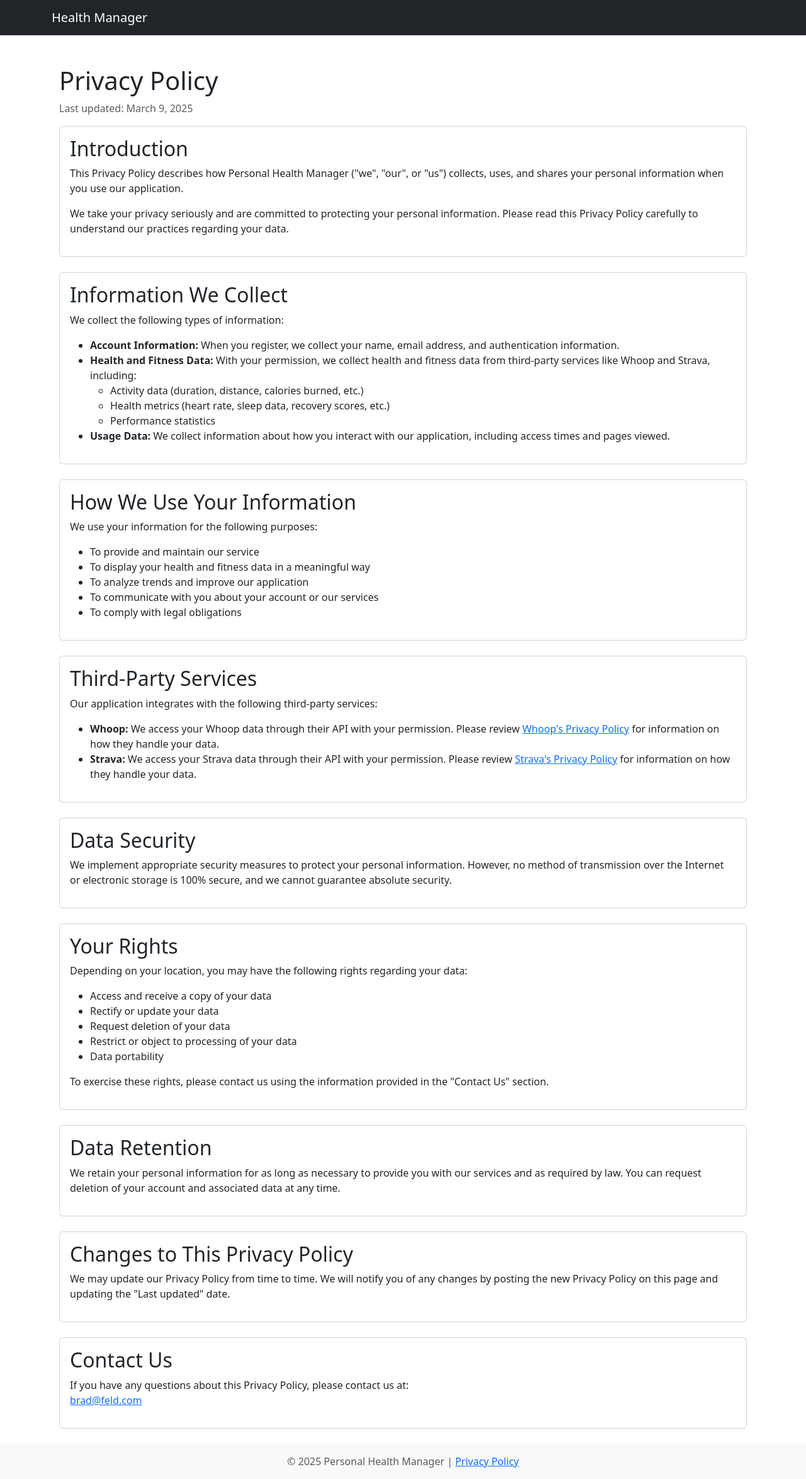
After one commit to bradfeld/personal-health-manager, a Django app: page /privacy/ in a window 1280 px wide. The commit adds this page. Shown: the whole page at 63% size. Run offline with Django 5.2, Linux system fonts and the light colour scheme; parts of the project's set-up code (start-up, migrations or seed data) failed here and were passed over.

Commit message:
Add privacy policy page with proper routing and footer link

```diff
--- a/core/views.py
+++ b/core/views.py
@@ -137,3 +137,6 @@ class MetricsListView(LoginRequiredMixin, ListView):
     def get_context_data(self, **kwargs):
         context = super().get_context_data(**kwargs)
         return context
+
+class PrivacyPolicyView(TemplateView):
+    template_name = 'core/privacy_policy.html'
--- a/health_manager/urls.py
+++ b/health_manager/urls.py
@@ -1,7 +1,7 @@
 from django.contrib import admin
 from django.urls import path, include
 from django.contrib.auth import views as auth_views
-from core.views import ActivityListView, ActivityDetailView, MetricsListView
+from core.views import ActivityListView, ActivityDetailView, MetricsListView, PrivacyPolicyView
 from users.views import RegisterView, settings
 from integrations.views import (
     sync_strava, sync_whoop, whoop_webhook,
@@ -24,6 +24,7 @@ urlpatterns = [
     path('strava/<int:pk>/', ActivityDetailView.as_view(), name='activity_detail'),
     path('whoop/', MetricsListView.as_view(), name='metrics'),
     path('settings/', settings, name='settings'),
+    path('privacy/', PrivacyPolicyView.as_view(), name='privacy_policy'),
 
     # Social Auth URLs - move these before other URLs to ensure proper routing
     path('', include('social_django.urls', namespace='social')),
--- a/templates/base.html
+++ b/templates/base.html
@@ -7,7 +7,7 @@
     <link href="https://cdn.jsdelivr.net/npm/bootstrap@5.3.0/dist/css/bootstrap.min.css" rel="stylesheet">
     <script src="https://cdn.jsdelivr.net/npm/chart.js"></script>
 </head>
-<body>
+<body class="d-flex flex-column min-vh-100">
     <nav class="navbar navbar-expand-lg navbar-dark bg-dark">
         <div class="container">
             <a class="navbar-brand" href="{% url 'metrics' %}">Health Manager</a>
@@ -25,7 +25,7 @@
         </div>
     </nav>
 
-    <div class="container mt-4">
+    <div class="container mt-4 flex-grow-1">
         {% if messages %}
             {% for message in messages %}
                 <div class="alert alert-{{ message.tags }} alert-dismissible fade show" role="alert">
@@ -37,6 +37,12 @@
         {% block content %}{% endblock %}
     </div>
 
+    <footer class="footer mt-auto py-3 bg-light">
+        <div class="container text-center">
+            <span class="text-muted">© {% now "Y" %} Personal Health Manager | <a href="{% url 'privacy_policy' %}">Privacy Policy</a></span>
+        </div>
+    </footer>
+
     <script src="https://cdn.jsdelivr.net/npm/bootstrap@5.3.0/dist/js/bootstrap.bundle.min.js"></script>
 </body>
 </html>
--- /dev/null
+++ b/templates/core/privacy_policy.html
@@ -0,0 +1,120 @@
+{% extends 'base.html' %}
+
+{% block title %}Privacy Policy - Personal Health Manager{% endblock %}
+
+{% block content %}
+<div class="container mt-4">
+    <h1>Privacy Policy</h1>
+    <p class="text-muted">Last updated: {% now "F j, Y" %}</p>
+
+    <div class="card mb-4">
+        <div class="card-body">
+            <h2>Introduction</h2>
+            <p>
+                This Privacy Policy describes how Personal Health Manager ("we", "our", or "us") collects, uses, and shares your personal information when you use our application.
+            </p>
+            <p>
+                We take your privacy seriously and are committed to protecting your personal information. Please read this Privacy Policy carefully to understand our practices regarding your data.
+            </p>
+        </div>
+    </div>
+
+    <div class="card mb-4">
+        <div class="card-body">
+            <h2>Information We Collect</h2>
+            <p>We collect the following types of information:</p>
+            <ul>
+                <li><strong>Account Information:</strong> When you register, we collect your name, email address, and authentication information.</li>
+                <li><strong>Health and Fitness Data:</strong> With your permission, we collect health and fitness data from third-party services like Whoop and Strava, including:
+                    <ul>
+                        <li>Activity data (duration, distance, calories burned, etc.)</li>
+                        <li>Health metrics (heart rate, sleep data, recovery scores, etc.)</li>
+                        <li>Performance statistics</li>
+                    </ul>
+                </li>
+                <li><strong>Usage Data:</strong> We collect information about how you interact with our application, including access times and pages viewed.</li>
+            </ul>
+        </div>
+    </div>
+
+    <div class="card mb-4">
+        <div class="card-body">
+            <h2>How We Use Your Information</h2>
+            <p>We use your information for the following purposes:</p>
+            <ul>
+                <li>To provide and maintain our service</li>
+                <li>To display your health and fitness data in a meaningful way</li>
+                <li>To analyze trends and improve our application</li>
+                <li>To communicate with you about your account or our services</li>
+                <li>To comply with legal obligations</li>
+            </ul>
+        </div>
+    </div>
+
+    <div class="card mb-4">
+        <div class="card-body">
+            <h2>Third-Party Services</h2>
+            <p>Our application integrates with the following third-party services:</p>
+            <ul>
+                <li><strong>Whoop:</strong> We access your Whoop data through their API with your permission. Please review <a href="https://www.whoop.com/privacy/" target="_blank">Whoop's Privacy Policy</a> for information on how they handle your data.</li>
+                <li><strong>Strava:</strong> We access your Strava data through their API with your permission. Please review <a href="https://www.strava.com/legal/privacy" target="_blank">Strava's Privacy Policy</a> for information on how they handle your data.</li>
+            </ul>
+        </div>
+    </div>
+
+    <div class="card mb-4">
+        <div class="card-body">
+            <h2>Data Security</h2>
+            <p>
+                We implement appropriate security measures to protect your personal information. However, no method of transmission over the Internet or electronic storage is 100% secure, and we cannot guarantee absolute security.
+            </p>
+        </div>
+    </div>
+
+    <div class="card mb-4">
+        <div class="card-body">
+            <h2>Your Rights</h2>
+            <p>Depending on your location, you may have the following rights regarding your data:</p>
+            <ul>
+                <li>Access and receive a copy of your data</li>
+                <li>Rectify or update your data</li>
+                <li>Request deletion of your data</li>
+                <li>Restrict or object to processing of your data</li>
+                <li>Data portability</li>
+            </ul>
+            <p>
+                To exercise these rights, please contact us using the information provided in the "Contact Us" section.
+            </p>
+        </div>
+    </div>
+
+    <div class="card mb-4">
+        <div class="card-body">
+            <h2>Data Retention</h2>
+            <p>
+                We retain your personal information for as long as necessary to provide you with our services and as required by law. You can request deletion of your account and associated data at any time.
+            </p>
+        </div>
+    </div>
+
+    <div class="card mb-4">
+        <div class="card-body">
+            <h2>Changes to This Privacy Policy</h2>
+            <p>
+                We may update our Privacy Policy from time to time. We will notify you of any changes by posting the new Privacy Policy on this page and updating the "Last updated" date.
+            </p>
+        </div>
+    </div>
+
+    <div class="card mb-4">
+        <div class="card-body">
+            <h2>Contact Us</h2>
+            <p>
+                If you have any questions about this Privacy Policy, please contact us at:
+                <br>
+                <a href="mailto:brad@feld.com">brad@feld.com</a>
+            </p>
+        </div>
+    </div>
+</div>
+{% endblock %}
```
